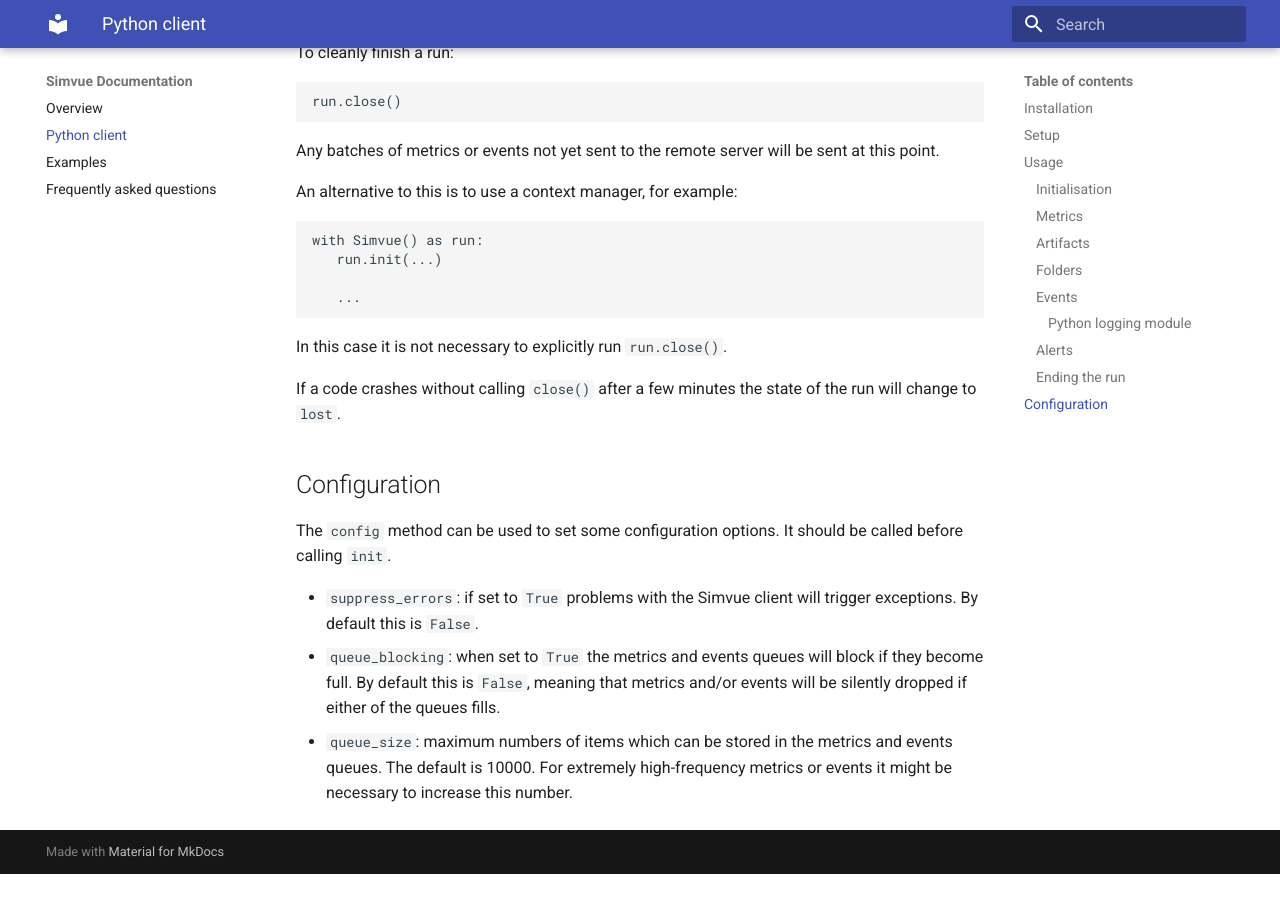
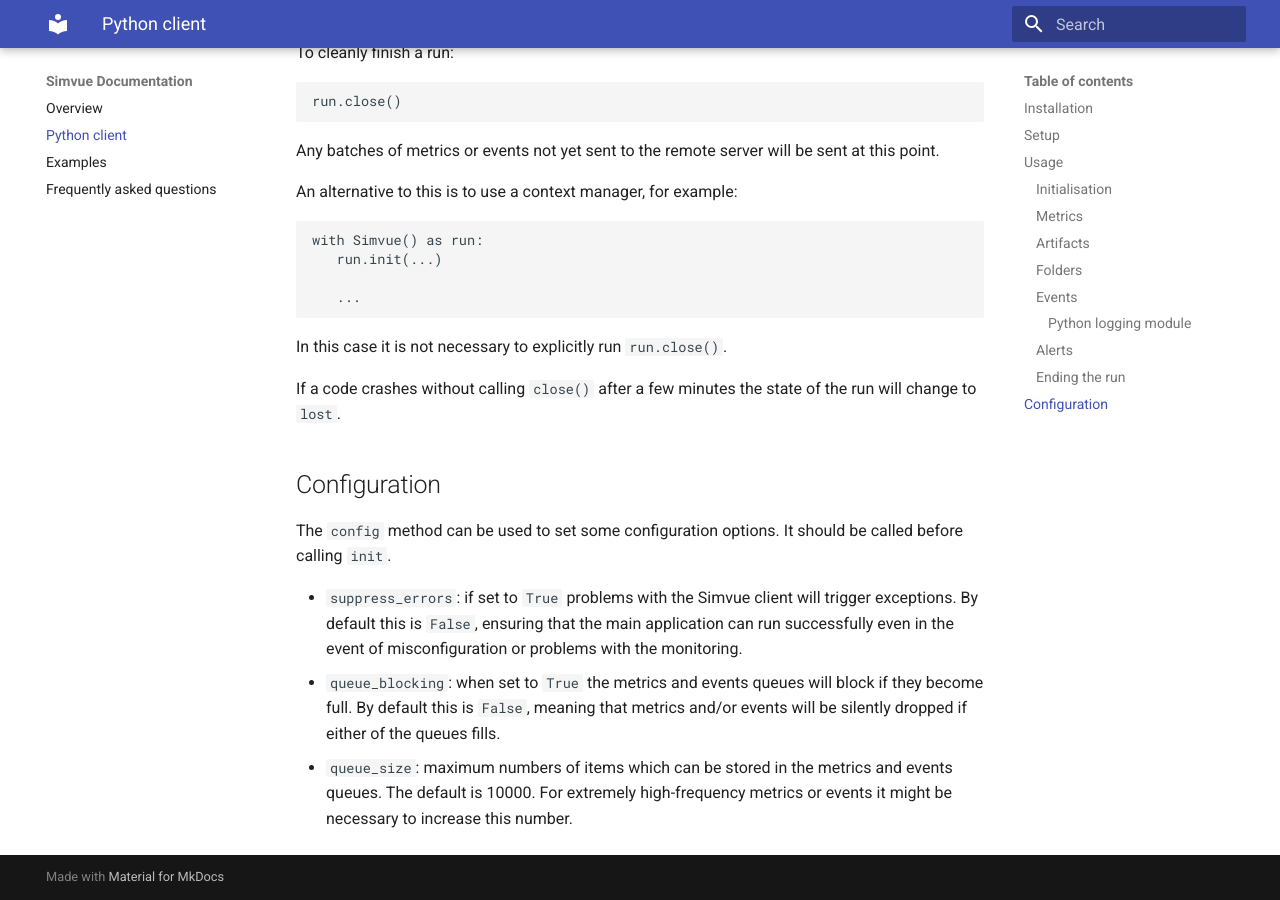
Before and after one commit to simvue-io/docs, an MkDocs documentation site: the page built from docs/python-client.md, in a window 1280 px wide and 900 px high, scrolled down 4779 px. Built offline with MkDocs 1.6.1 and Material for MkDocs 9.7.7, drawn with Linux system fonts in a browser that asks for light colours; before the commit the page ends 5653 px from its top, so only the background shows below that.

Commit message:
Update python-client.md

```diff
--- a/docs/python-client.md
+++ b/docs/python-client.md
@@ -204,6 +204,6 @@ If a code crashes without calling `close()` after a few minutes the state of the
 
 The `config` method can be used to set some configuration options. It should be called before calling `init`.
 
-* `suppress_errors`: if set to `True` problems with the Simvue client will trigger exceptions. By default this is `False`.
+* `suppress_errors`: if set to `True` problems with the Simvue client will trigger exceptions. By default this is `False`, ensuring that the main application can run successfully even in the event of misconfiguration or problems with the monitoring.
 * `queue_blocking`: when set to `True` the metrics and events queues will block if they become full. By default this is `False`, meaning that metrics and/or events will be silently dropped if either of the queues fills.
 * `queue_size`: maximum numbers of items which can be stored in the metrics and events queues. The default is 10000. For extremely high-frequency metrics or events it might be necessary to increase this number.
```
